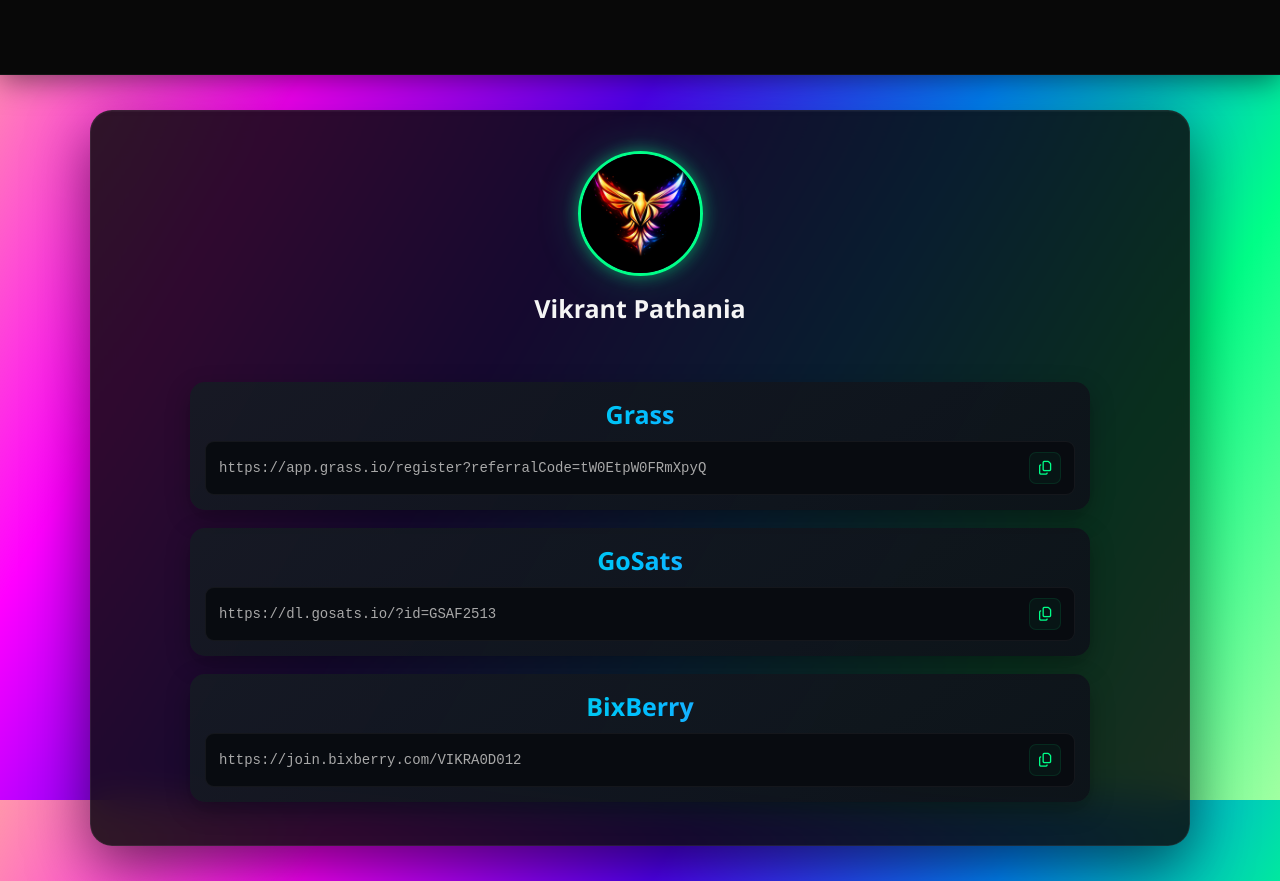
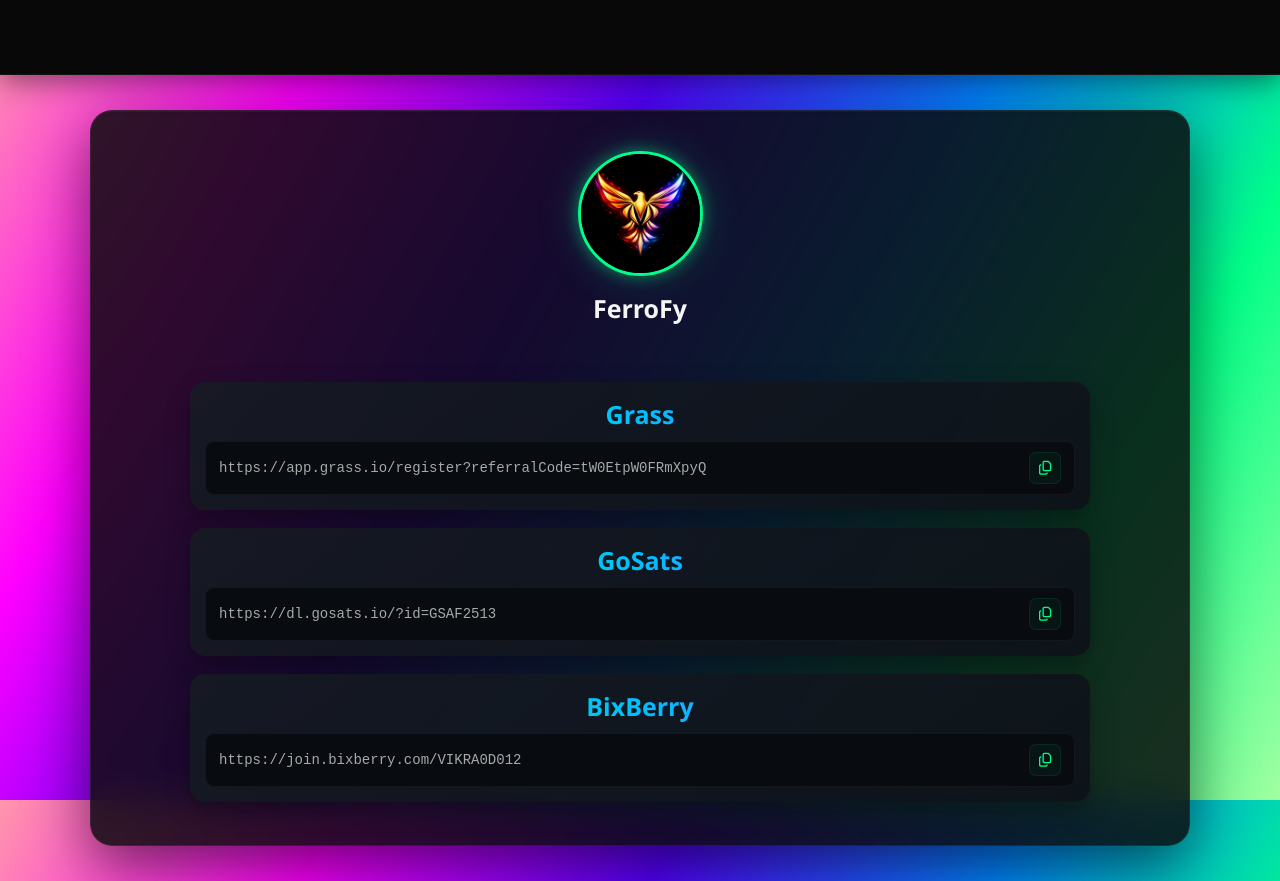
Before and after one commit to ferrofy/Referrals, a plain HTML site: page index.html in a window 1280 px wide. Drawn offline with Linux system fonts and the light colour scheme.

Commit message:
FavIcon + Name Change

```diff
--- a/index.html
+++ b/index.html
@@ -7,6 +7,7 @@
     <title>FerroFy Referrals</title>
     <link rel="stylesheet" href="Style.css">
     <link rel="stylesheet" href="https://cdnjs.cloudflare.com/ajax/libs/font-awesome/7.0.0/css/all.min.css">
+    <link rel="shortcut icon" href="Images/Favicon.png" type="image/x-icon">
 </head>
 
 <body>
@@ -17,7 +18,7 @@
     <main>
         <div class="Img_Logo_Social">
             <img src="Images/Logo.png" alt="FFy Logo">
-            <H2>Vikrant Pathania</H2>
+            <H2>FerroFy</H2>
             <div class="Social">
                 <!-- <i class="fa-brands fa-instagram"></i> -->
                 <!-- <i class="fa-brands fa-github"></i> -->
```
